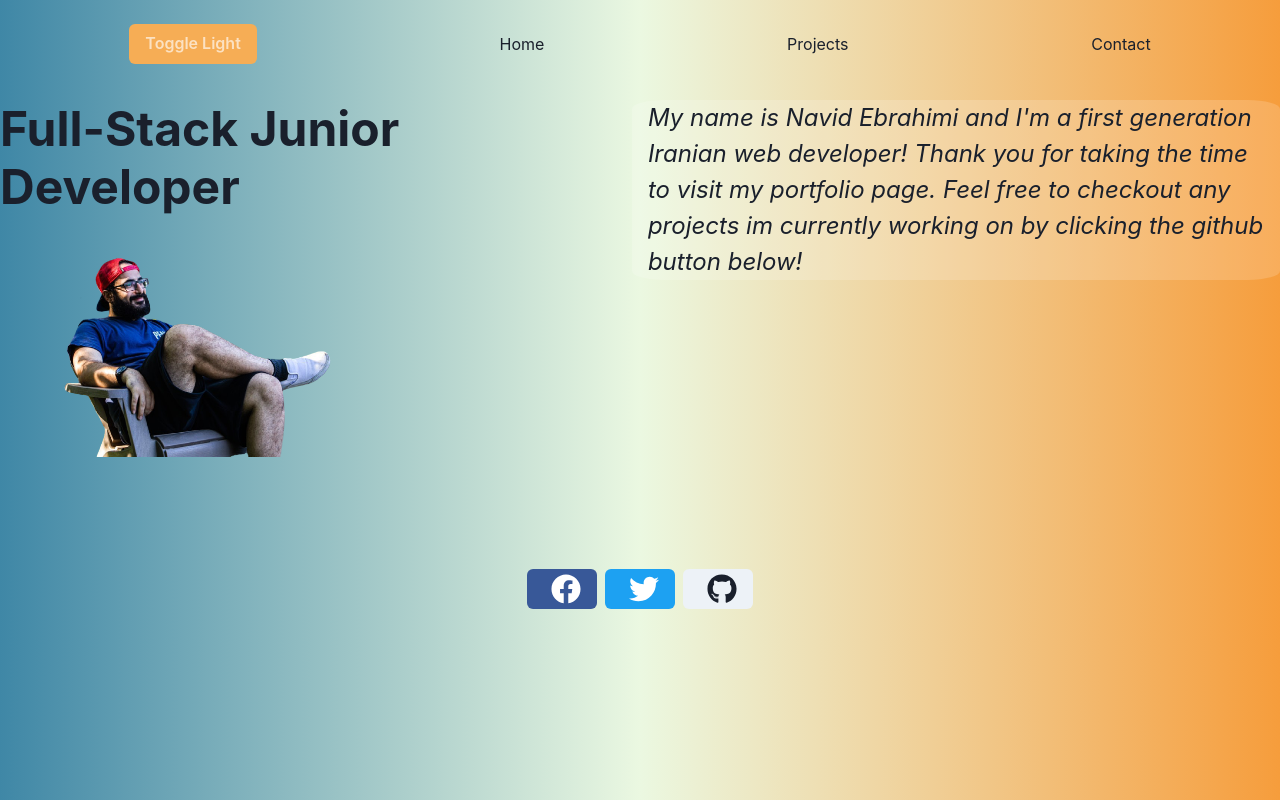
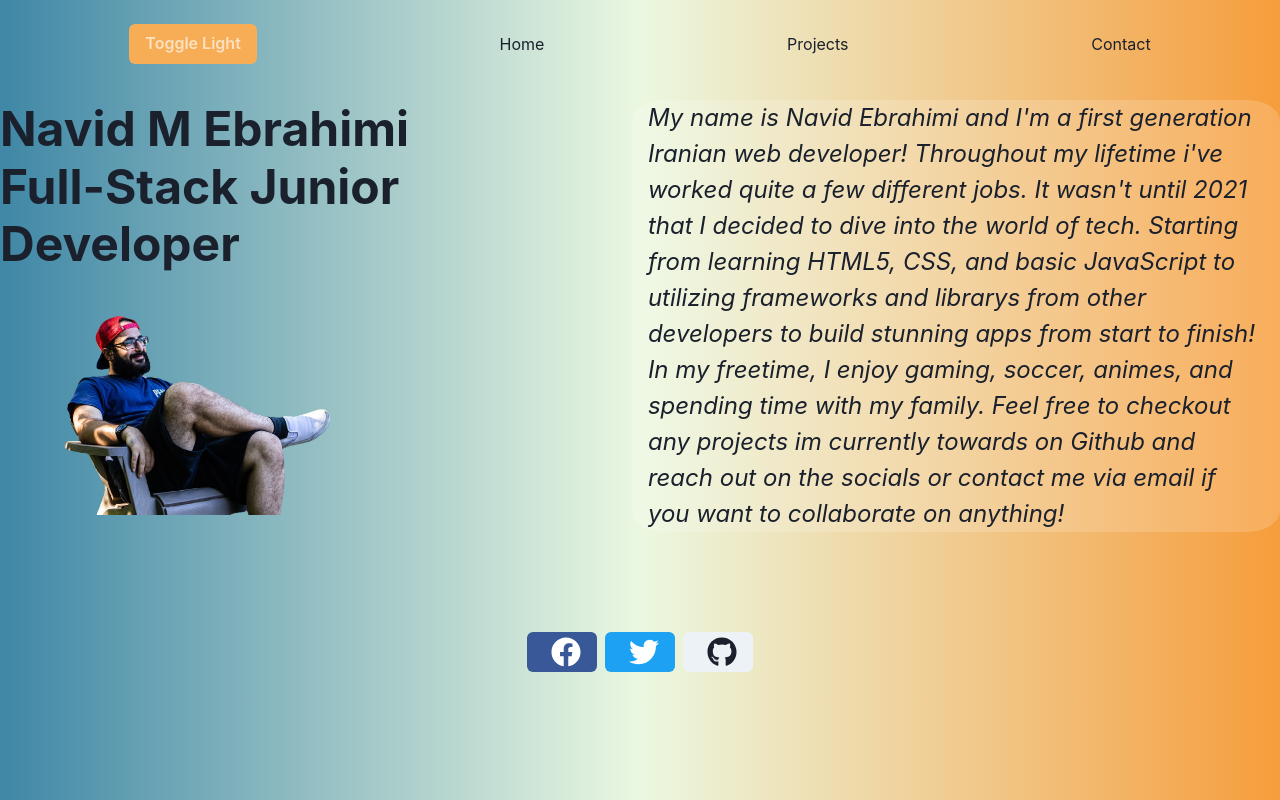
Before and after one commit to nme22/next-portfolio, a Next.js app in the folder portfolio/: page / in a window 1280 px wide. Built offline with nearby package versions, Linux system fonts and the light colour scheme.

Commit message:
homepage work

```diff
--- a/portfolio/pages/index.js
+++ b/portfolio/pages/index.js
@@ -18,6 +18,8 @@ export default function Home() {
         h={{ base: '80%', md: '100%', lg: '100%' }}
       >
         <Heading fontSize="48px" fontStyle="normal">
+          Navid M Ebrahimi
+          <br />
           Full-Stack Junior Developer{' '}
         </Heading>
         <Container>
@@ -37,15 +39,21 @@ export default function Home() {
         borderRadius="5%"
         mb={3}
         w={{ base: '80%', md: '90%', lg: '100%' }}
-        h={{ base: '80%', md: '100%', lg: '100%' }}
+        h={{ base: '80%', md: '90%', lg: '100%' }}
         justifyContent="center"
       >
         <VStack>
           <Text fontSize="24px" fontStyle="oblique">
             My name is Navid Ebrahimi and I'm a first generation Iranian web
-            developer! Thank you for taking the time to visit my portfolio page.
-            Feel free to checkout any projects im currently working on by
-            clicking the github button below!
+            developer! Throughout my lifetime i've worked quite a few different
+            jobs. It wasn't until 2021 that I decided to dive into the world of
+            tech. Starting from learning HTML5, CSS, and basic JavaScript to
+            utilizing frameworks and librarys from other developers to build
+            stunning apps from start to finish! In my freetime, I enjoy gaming,
+            soccer, animes, and spending time with my family. Feel free to
+            checkout any projects im currently towards on Github and reach out
+            on the socials or contact me via email if you want to collaborate on
+            anything!
           </Text>
         </VStack>
       </Container>
```
